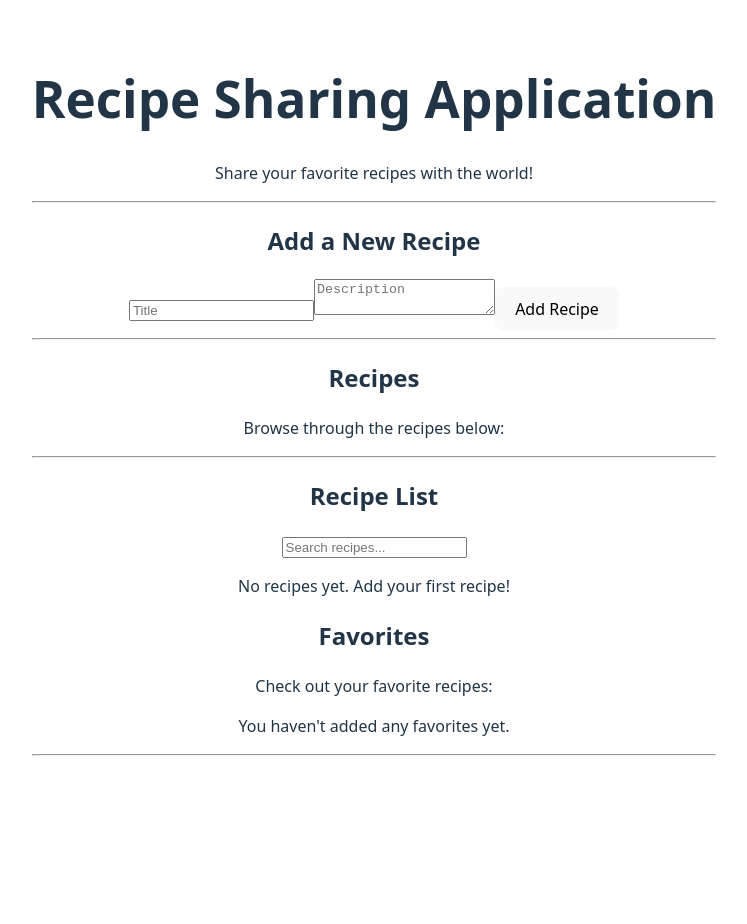
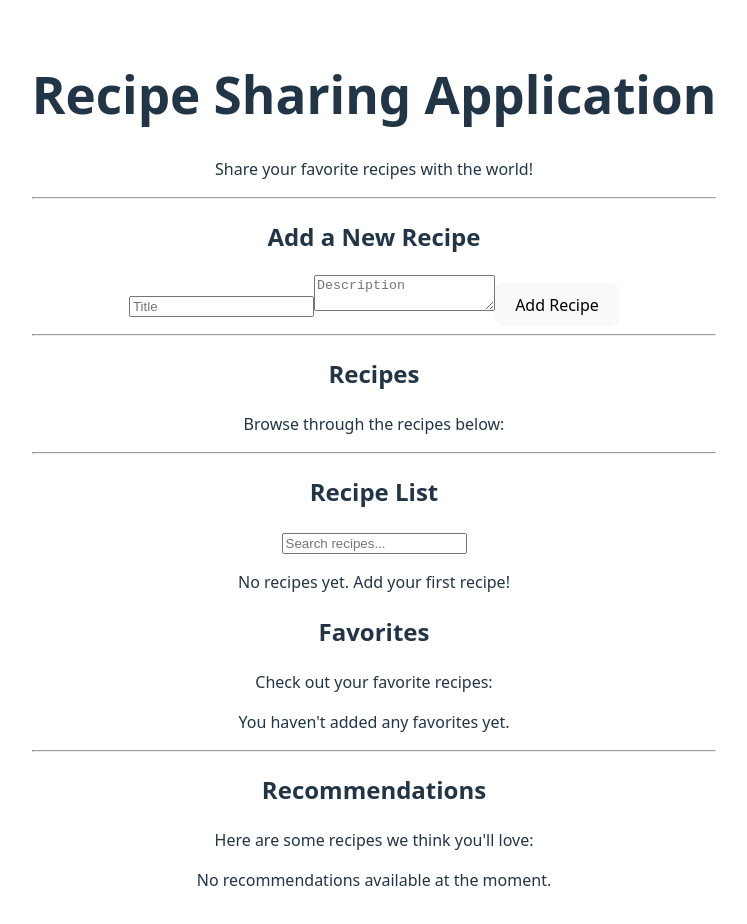
Before and after one commit to donsimon505/alx-fe-reactjs, a React (Vite) app in the folder recipe-sharing-app/: page / in a window 1280 px wide. Shown: the top 924 px of the page, without its empty margins (266-1013 px from the left). Before the commit the page ends 800 px from the top, so only its background shows below. Built offline with nearby package versions, Linux system fonts and the light colour scheme.

Commit message:
Recommendations List

```diff
--- a/recipe-sharing-app/src/components/Home.jsx
+++ b/recipe-sharing-app/src/components/Home.jsx
@@ -1,6 +1,7 @@
 import AddRecipeForm from "./AddRecipeForm";
 import RecipeList from "./RecipeList";
 import FavoritesList from "./FavoritesList";
+import RecommendationsList from "./RecommendationsList";
 
 function Home() {
   return (
@@ -18,6 +19,9 @@ function Home() {
       <p>Check out your favorite recipes:</p>
       <FavoritesList />
       <hr />
+      <h2>Recommendations</h2>
+      <p>Here are some recipes we think you'll love:</p>
+      <RecommendationsList />
     </>
   );
 }
--- a/recipe-sharing-app/src/components/RecommendationsList.jsx
+++ b/recipe-sharing-app/src/components/RecommendationsList.jsx
@@ -0,0 +1,30 @@
+import { useRecipeStore } from "./recipeStore";
+import { useEffect } from "react";
+
+const RecommendationsList = () => {
+  const recommendations = useRecipeStore((state) => state.recommendations);
+  const generateRecommendations = useRecipeStore(
+    (state) => state.generateRecommendations
+  );
+
+  useEffect(() => {
+    generateRecommendations();
+  }, [generateRecommendations]);
+
+  return (
+    <div>
+      {recommendations.length === 0 ? (
+        <p>No recommendations available at the moment.</p>
+      ) : (
+        recommendations.map((recipe) => (
+          <div key={recipe.id}>
+            <h3>{recipe.title}</h3>
+            <p>{recipe.description}</p>
+          </div>
+        ))
+      )}
+    </div>
+  );
+};
+
+export default RecommendationsList;
```
